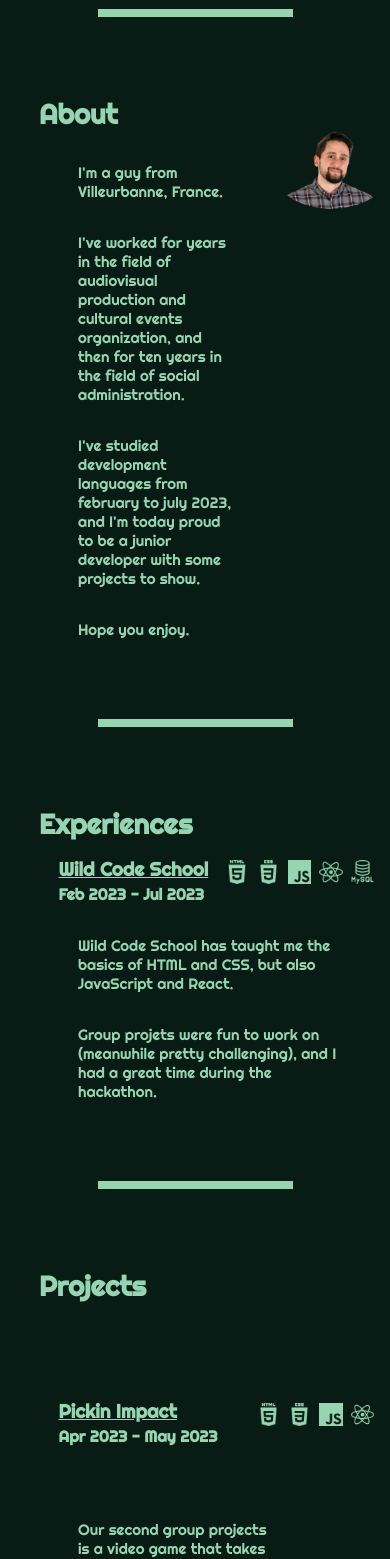
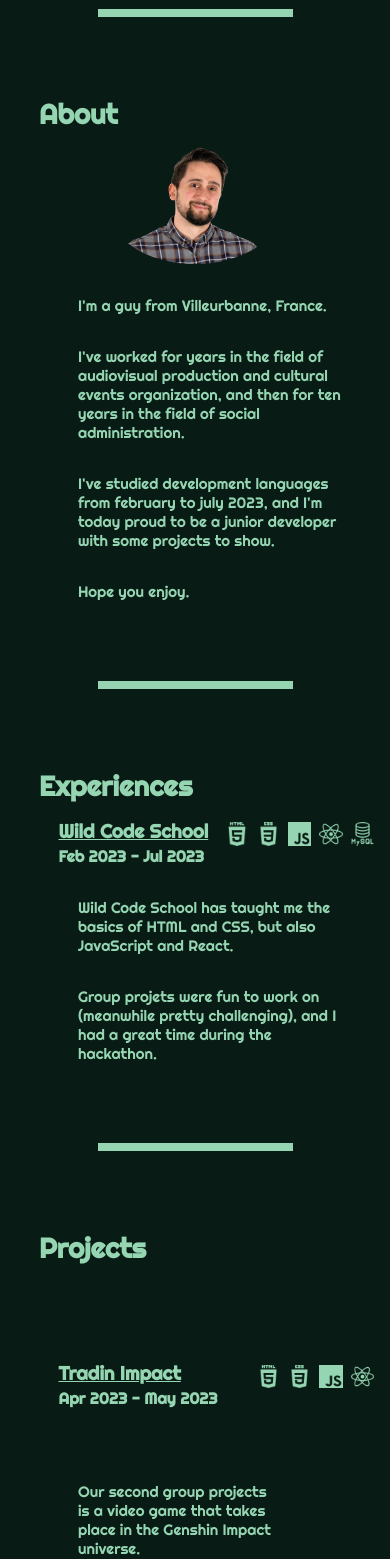
Before and after one commit to Yukitaori/Portfolio, a React (Vite) app: page / in a window 390 px wide. Shown: the part 320-1879 px from the top of the page. Built offline with nearby package versions, Linux system fonts and the light colour scheme.

Commit message:
media query pour section about

```diff
--- a/src/components/About.module.css
+++ b/src/components/About.module.css
@@ -8,3 +8,14 @@
   border-radius: 100%;
   height: 20vw;
 }
+
+@media screen and (max-width: 650px) {
+  .aboutBody {
+    flex-direction: column-reverse;
+    align-items: center;
+  }
+  .profilePic {
+    margin-top: 1em;
+    height: 30vw;
+  }
+}
--- a/src/components/Projects.jsx
+++ b/src/components/Projects.jsx
@@ -17,7 +17,7 @@
       <div className={styles.project}>
         <div className={styles.projectHeader}>
           <div className={styles.projectTitle}>
-            <h2>Pickin Impact</h2>
+            <h2>Tradin Impact</h2>
             <h3>Apr 2023 - May 2023</h3>
           </div>
           <div className={styles.projectStacks}>
```
